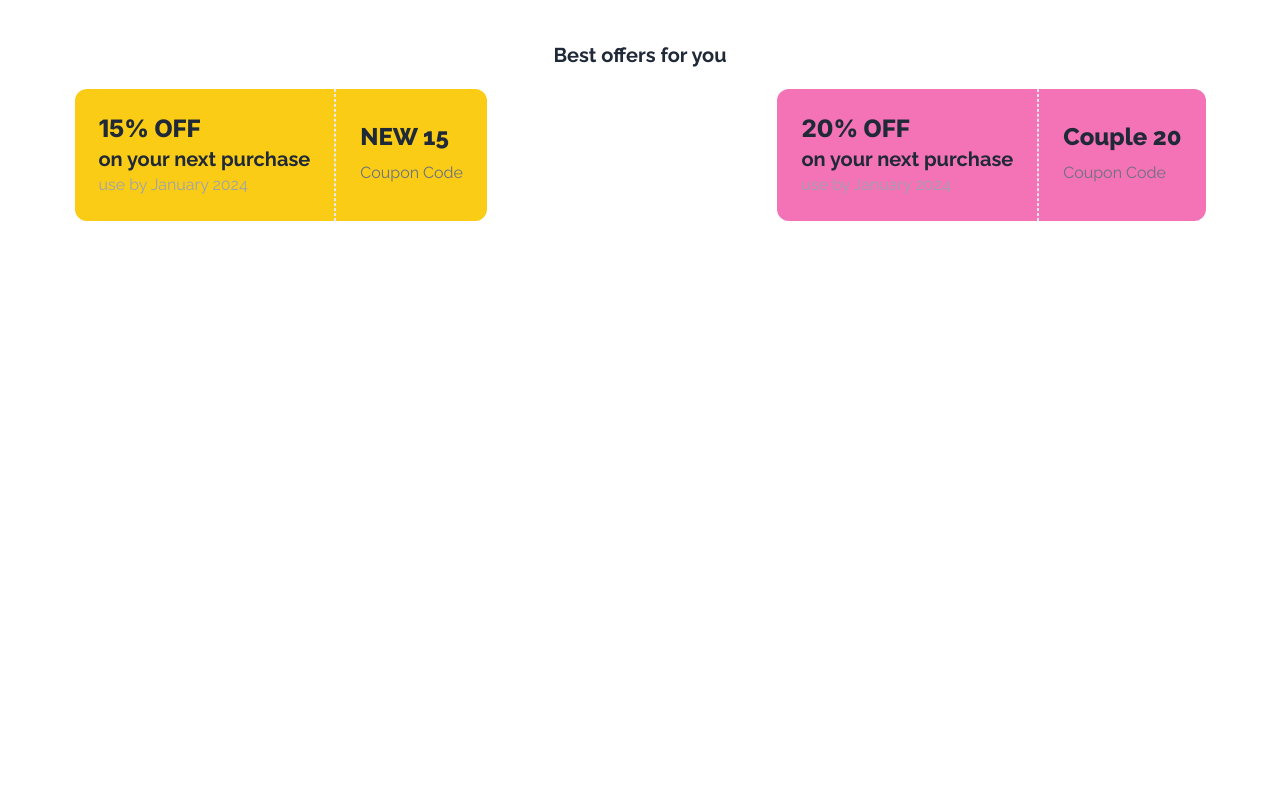
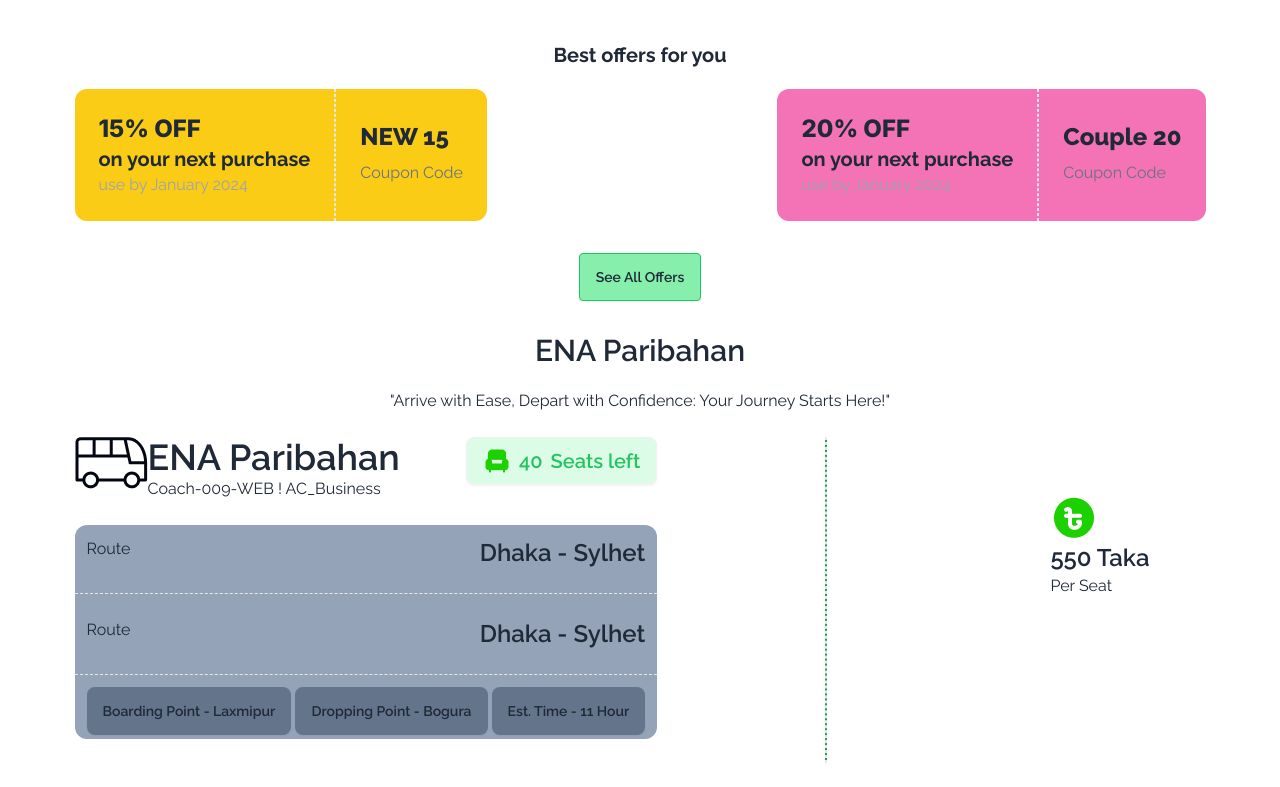
Before and after one commit to PeyalHasan/assainment-5, a plain HTML site: page index.html in a window 1280 px wide. Shown: the part 662-1449 px from the top of the page. Before the commit the page ends 883 px from the top, so only its background shows below. Drawn offline with nearby package versions, Linux system fonts and the light colour scheme.

Commit message:
complite bus info section

```diff
--- a/index.html
+++ b/index.html
@@ -63,8 +63,8 @@
             <div class="lg:absolute lg:bottom-1/2 lg:left-1/3">
                 <h4 class="text-xl lg:text-4xl font-extrabold lg:text-white my-5 ">End-to-End Travel with</h4>
                 <h4 class=" my-5 text-2xl lg:text-4xl font-extrabold text-green-500 lg:ml-24">ENA Paribahan</h4>
-                <p class="lg:text-white my-5 inter">Yes, you can run unit tests and view the results directly within the
-                    app. <br> The integrated testing features allow for a streamlined .</p>
+                <p class="lg:text-white my-5 inter">
+                    "Arrive with Ease, Depart with Confidence: Your Journey Starts Here!"</p>
                 <button class="btn btn-success bg-green-500 lg:ml-24 text-xl">Buy Ticket</button>
             </div>
             <div class="lg:relative lg:bottom-6">
@@ -99,7 +99,7 @@
         <!--Bet offers for you-->
         <h3 class="text-xl font-bold text-center my-5">Best offers for you</h3>
 
-        <div class="lg:flex justify-between">
+        <div class="lg:flex md:flex justify-between">
             <div class="flex bg-yellow-400 rounded-xl ">
                 <div class=" p-6">
                     <h3 class="text-2xl font-extrabold inter ">15% OFF</h3>
@@ -130,6 +130,63 @@
             </div>
 
         </div>
+
+        <div class="text-center my-8">
+            <a href=""><button class="btn bg-green-300 rounded border-green-500">See All Offers</button></a>
+        </div>
+
+        <!--Bus Info-->
+        <div class="border-t-green-500 rounded-xl">
+            <div>
+                <h2 class=" my-5 text-2xl lg:text-3xl font-semibold text-center">ENA Paribahan</h2>
+                <p class="text-center">
+                    "Arrive with Ease, Depart with Confidence: Your Journey Starts Here!"</p>
+            </div>
+            <div  class="lg:flex justify-between py-6">
+                <div>
+                    <div class="flex justify-between">
+                        <div class="lg:flex justify-between">
+                            <div>
+                                <img src="images/bus-logo.png" alt="">
+                            </div>
+                            <div>
+                                <h3 class="text-4xl font-semibold">ENA Paribahan</h3>
+                                <p>Coach-009-WEB ! AC_Business</p>
+                            </div>
+                        </div>
+                        <div >
+                            <a class="btn bg-green-100 text-green-500 text-xl"> <img src="images/seat-green-filled.png" alt=""><span>40</span> Seats left</a>
+                        </div>
+                    </div>
+                    <div class="my-6 bg-slate-400 rounded-xl ">
+                        <div class="lg:flex justify-between my-3 p-3">
+                            <p>Route</p>
+                            <h3 class="text-2xl font-semibold">Dhaka - Sylhet</h3>
+                        </div>
+                        <hr class="border-dashed">
+                        <div class="lg:flex justify-between my-3 p-3">
+                            <p>Route</p>
+                            <h3 class="text-2xl font-semibold">Dhaka - Sylhet</h3>
+                        </div>
+                        <hr class="border-dashed">
+                        <div class="lg'flex h-16 justify-between items-center p-3 ">
+                            <button class="btn bg-slate-500 border-none ">Boarding Point - Laxmipur</button>
+                            <button class="btn bg-slate-500 border-none ">Dropping Point - Bogura</button>
+                            <button class="btn bg-slate-500 border-none ">Est. Time - 11 Hour</button>
+                        </div>
+                    </div>
+
+                </div>
+                <div class="border-dashed border-[1px] bg-green-600">
+                    <hr class="lg:rotate-90">
+                </div>
+                <div class="p-14">
+                    <img src="images/fare.png" alt="">
+                    <h2 class="text-2xl font-semibold"><span>550</span> Taka</h2>
+                    <p>Per Seat</p>
+                </div>
+            </div>
+        </div>
     </main>
 
     <footer>
```
Lines whose indentation alone changed are shown as unchanged.
